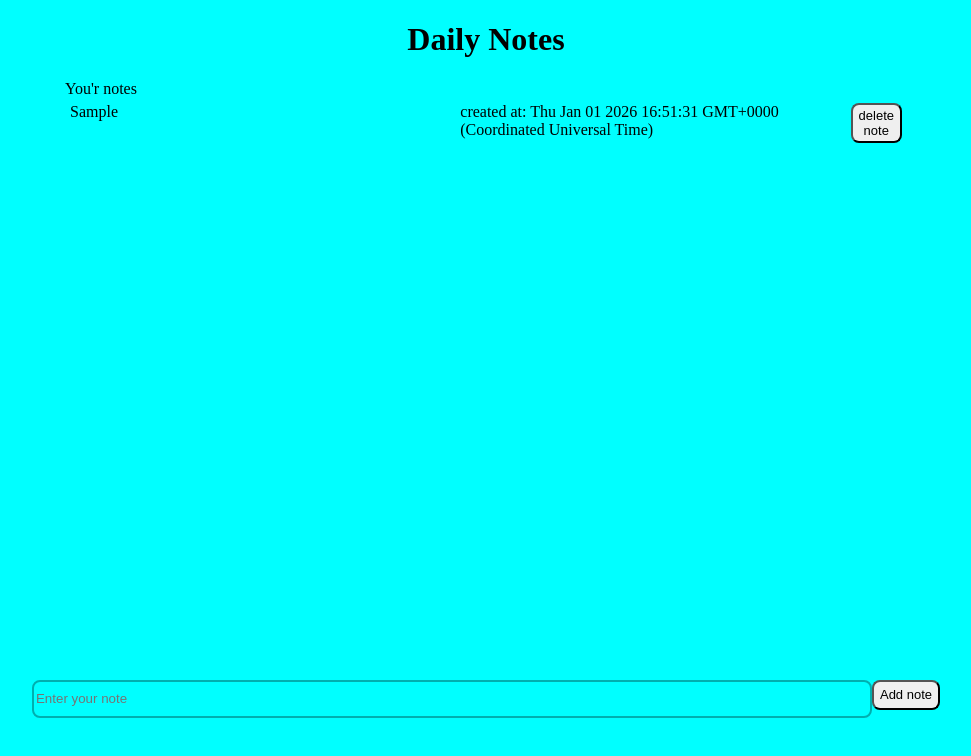
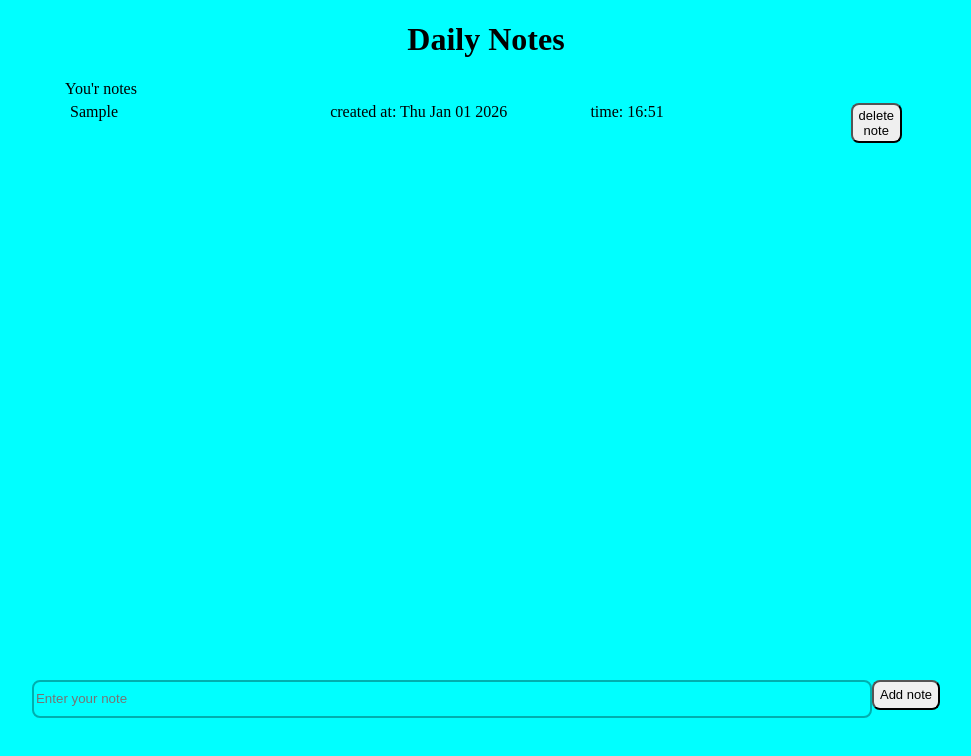
Before and after one commit to ojasvasurawat/Practice, a plain HTML site: page Day1-DailyNotes/index.html in a window 1280 px wide. Both pictures are taken after typing "Sample" into the empty fields and a click on the button "Add note". Shown: the whole page, without its empty margins (154-1125 px from the left). Drawn offline with Linux system fonts and the light colour scheme.

Commit message:
date time of note added

```diff
--- a/Day1-DailyNotes/index.html
+++ b/Day1-DailyNotes/index.html
@@ -91,11 +91,15 @@
                 child.id = `note${id}`;
                 child.className = "all_note"
                 child.innerHTML = `<p>${text}</p>
-                                    <p>created at: ${now}</p>
+                                    <p>created at: ${now.slice(0,15)}</p>
+                                    <p>time: ${now.slice(16,21)}</p>
                                     <button onclick="deleteNote(${id})" class=" ">delete note</button>`;
                 parent.appendChild(child);
                 localStorage.setItem(id, [text, now]);
                 console.log(child.id);
+                console.log(now);
+                console.log(now.slice(0,15));
+
                 id++;
                 text_input.value="";
             }
--- a/Day1-DailyNotes/style.css
+++ b/Day1-DailyNotes/style.css
@@ -49,7 +49,7 @@
 p{
     width: 65vw;
     height: 5vh;
-    overflow-y: scroll;
+    /* overflow-y: scroll; */
     margin-top: 0;
     margin-bottom: 0;
 }
```
